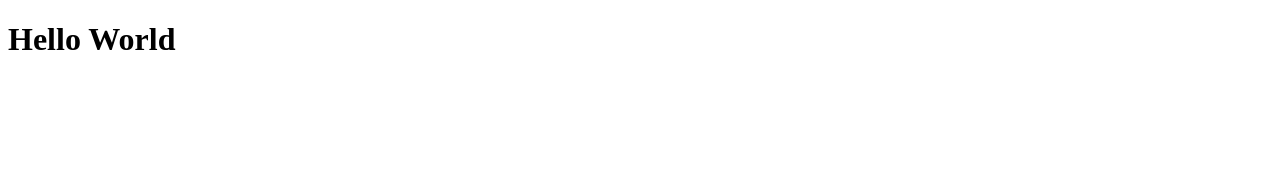
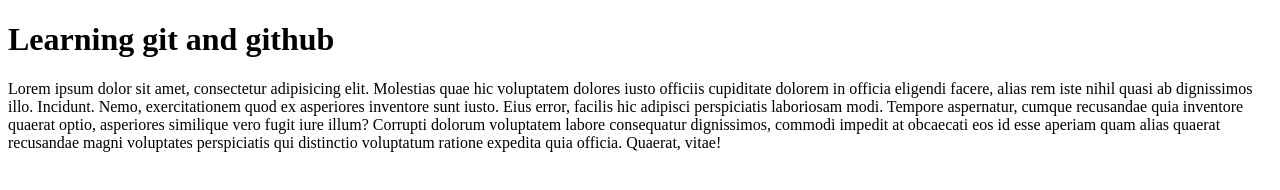
Before and after one commit to mynamebilalkhan/learning-git, a plain HTML site: page index.html in a window 1280 px wide. Drawn offline with Linux system fonts and the light colour scheme.

Commit message:
Index.html webpage modification

```diff
--- a/index.html
+++ b/index.html
@@ -9,7 +9,17 @@
 </head>
 
 <body>
-     <h1>Hello World</h1>
+     <h1>Learning git and github</h1>
+     <p>
+          Lorem ipsum dolor sit amet, consectetur adipisicing elit. Molestias quae hic voluptatem dolores iusto officiis
+          cupiditate dolorem in officia eligendi facere, alias rem iste nihil quasi ab dignissimos illo. Incidunt.
+          Nemo, exercitationem quod ex asperiores inventore sunt iusto. Eius error, facilis hic adipisci perspiciatis
+          laboriosam modi. Tempore aspernatur, cumque recusandae quia inventore quaerat optio, asperiores similique vero
+          fugit iure illum?
+          Corrupti dolorum voluptatem labore consequatur dignissimos, commodi impedit at obcaecati eos id esse aperiam
+          quam alias quaerat recusandae magni voluptates perspiciatis qui distinctio voluptatum ratione expedita quia
+          officia. Quaerat, vitae!
+     </p>
 </body>
 
 </html>
```
